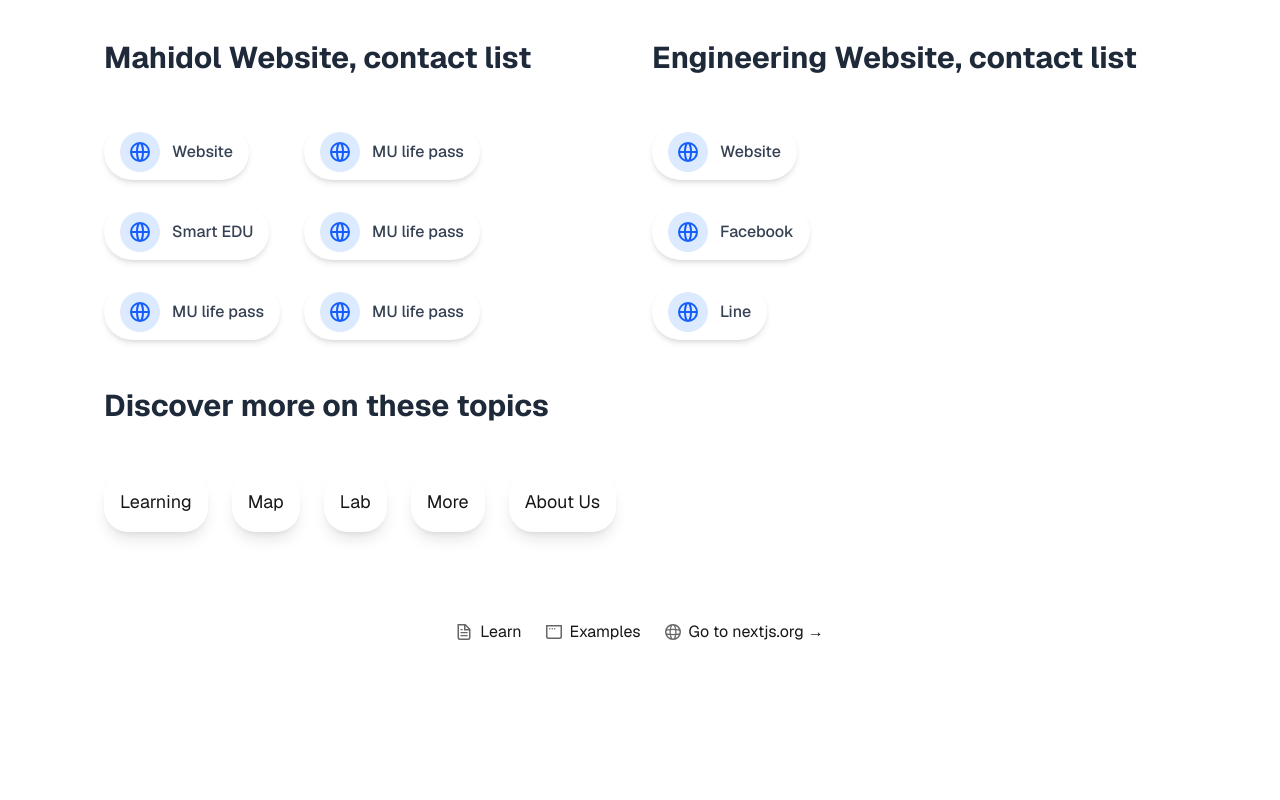
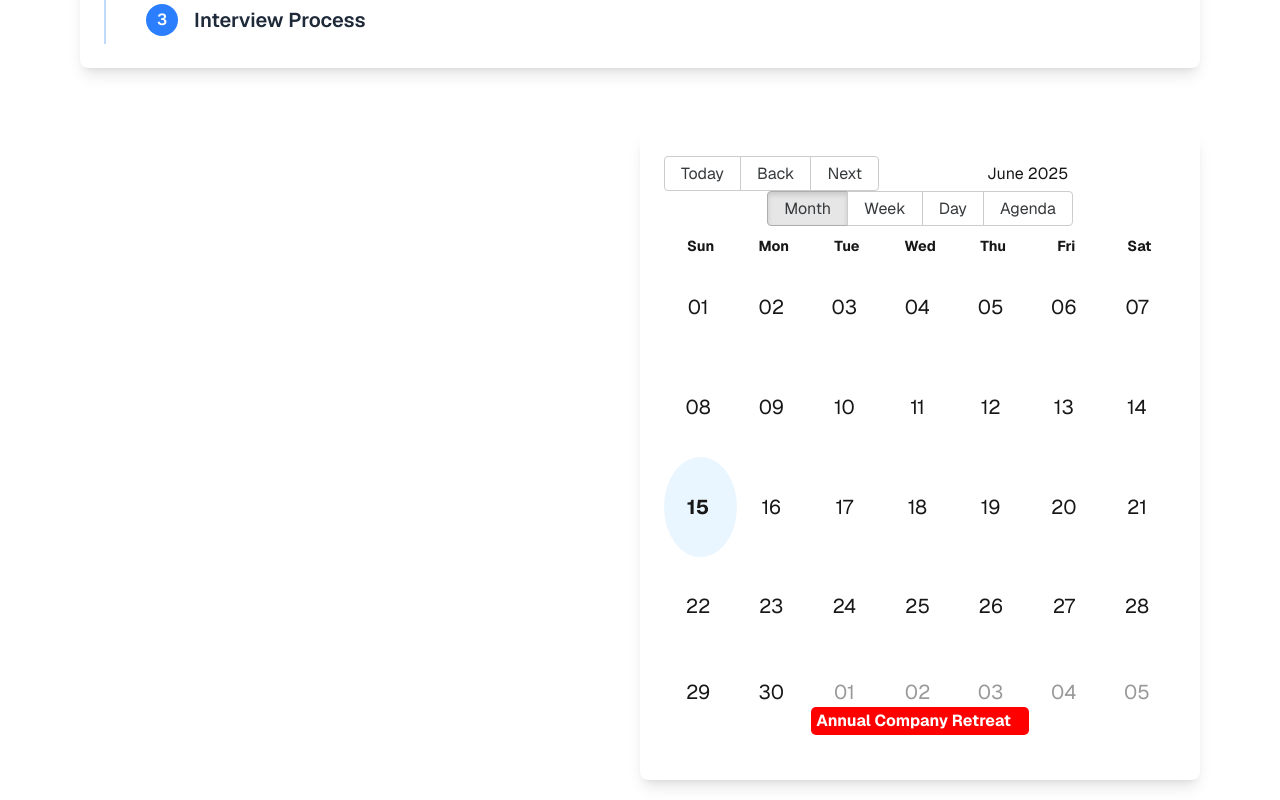
Before and after one commit to Shin1am/bme-guide-website, a Next.js app: page / in a window 1280 px wide. Shown: the part 1100-1900 px from the top of the page. Before the commit the page ends 1824 px from the top, so only its background shows below. Built offline with nearby package versions, Linux system fonts and the light colour scheme.

Commit message:
Add Calendar and first style

```diff
--- /dev/null
+++ b/src/app/components/Calendar.js
@@ -0,0 +1,81 @@
+'use client';
+
+import moment from "moment";
+import { Calendar, momentLocalizer } from "react-big-calendar";
+import 'react-big-calendar/lib/css/react-big-calendar.css';
+import '../components/calendar.css';
+
+const localizer = momentLocalizer(moment);
+
+export default function HomeCalendar({ events}) {
+
+    const eventPropsGetter = (event, start, end, isSelected) => {
+
+        let newStyle = {
+            backgroundColor: event.color, // Use the 'color' property from your event data
+            color: 'white',               // Set text color to white for better contrast
+            borderRadius: '5px',
+            border: 'none',
+            fontWeight: 'bold',
+          };
+
+          return {
+            className: "", // You can add custom classes if needed
+            style: newStyle
+          };
+    };
+
+    const dayPropGetter = (date) => {
+        // Find if there's any event that overlaps with this 'date'
+        const eventOnDay = events.find(event => {
+          // Normalize dates to the start of the day for accurate comparison
+          const eventStart = moment(event.start).startOf('day');
+          const eventEnd = moment(event.end).startOf('day');
+          const checkDate = moment(date).startOf('day');
+
+          // Check if the current 'date' falls within the event's start and end range
+          // This handles multi-day events by coloring all days they span
+          return checkDate.isSameOrAfter(eventStart) && checkDate.isSameOrBefore(eventEnd);
+        });
+
+        if (eventOnDay && eventOnDay.color) {
+          // Use the color from the first event found on this day
+          // Added '33' to the end of the hex code for ~20% opacity, which is good for backgrounds
+          // You can remove '33' if you want a solid background color
+          return {
+            style: {
+              backgroundColor: eventOnDay.color + '33',
+            },
+          };
+        }
+        return {}; // Return empty object if no event for this day, or no specific style
+      };
+
+    return (
+        <div className="bg-white rounded-lg shadow-lg p-6">
+            <div style={{ height: 600 }}> {/* Adjust height as needed */}
+                <Calendar
+                    localizer={localizer}
+                    events={events}
+                    startAccessor="start"
+                    endAccessor="end"
+                    // --- Crucial for Read-Only ---
+                    // defaultDate={new Date('2025-07-01')}
+                    selectable={false} // Disable slot selection
+                    draggableAccessor={() => false} // Disable event dragging
+                    resizableAccessor={() => false} // Disable event resizing
+                    onSelectEvent={null} // Explicitly remove selection handler
+                    onSelectSlot={null} // Explicitly remove slot selection handler
+                    // Optional: Add a general style to prevent pointer interactions on the calendar itself
+                    // style={{ pointerEvents: 'none' }}
+                    // --- Display settings ---
+                    defaultView="month" // Good for an overview
+                    views={['month', 'week', 'day', 'agenda']} // Allow users to switch views
+                    toolbar={true} // Keep navigation toolbar for changing months/views
+                    eventPropGetter={eventPropsGetter}
+                    dayPropGetter={dayPropGetter}
+                />
+            </div>
+        </div>
+    );
+}
--- /dev/null
+++ b/src/app/components/calendar.css
@@ -0,0 +1,36 @@
+.rbc-row-segment,
+.rbc-time-slot,
+.rbc-day-bg,
+.rbc-header,
+.rbc-date-cell,
+.rbc-month-view,
+.rbc-month-row {
+    border: none !important;
+}
+
+.rbc-day-bg {
+
+    border-radius: 100%;
+    width: full;
+    height: full;
+}
+
+.rbc-month-row {
+    display: flex;
+    justify-content: center;
+}
+
+.rbc-date-cell {
+    display: flex;
+    justify-content: center;
+    font-size: 20px;
+    align-items: center;
+}
+
+.rbc-off-range {
+    opacity: 20;
+}
+
+.rbc-off-range-bg {
+    opacity: 0;
+}
--- /dev/null
+++ b/src/app/data/schedule.js
@@ -0,0 +1,58 @@
+export const schedule = [
+    {
+        id: "1",
+        title: "Annual Company Retreat",
+        start: "2025-07-01T09:00:00",
+        end: "2025-07-03T17:00:00",
+        description: "Team building and strategy sessions.",
+        color: "#ff0000"
+      },
+      {
+        id: "2",
+        title: "Q3 Financial Review",
+        start: "2025-09-15T10:00:00",
+        end: "2025-09-15T12:00:00",
+        description: "Review of the third quarter's financial performance.",
+        color: "#33FF57"
+      },
+      {
+        id: "3",
+        title: "Holiday Closure (Christmas)",
+        start: "2025-12-25T00:00:00",
+        end: "2025-12-26T00:00:00", // Ends at start of Dec 26, effectively covering Dec 25
+        description: "Office closed for Christmas.",
+        color: "#3357FF"
+      },
+      {
+        id: "4",
+        title: "New Year Kick-off Meeting",
+        start: "2026-01-06T09:30:00",
+        end: "2026-01-06T11:00:00",
+        description: "Planning for the new year.",
+        color: "#FFC300"
+      },
+      {
+        id: "5",
+        title: "Songkran Festival",
+        start: "2026-04-13T00:00:00",
+        end: "2026-04-16T00:00:00", // Covers 13th, 14th, 15th
+        description: "Traditional Thai New Year festival (Water Festival).",
+        color: "#800080" // Purple
+      },
+      {
+        id: "6",
+        title: "HM The King's Birthday",
+        start: "2026-07-28T00:00:00",
+        end: "2026-07-29T00:00:00", // Covers 28th
+        description: "Public Holiday in Thailand.",
+        color: "#FFD700" // Gold
+      },
+      {
+        id: "7",
+        title: "Chulalongkorn Day",
+        start: "2026-10-23T00:00:00",
+        end: "2026-10-24T00:00:00", // Covers 23rd
+        description: "Public Holiday in Thailand, commemorating King Chulalongkorn.",
+        color: "#4682B4" // SteelBlue
+      }
+]
--- a/src/app/page.js
+++ b/src/app/page.js
@@ -1,25 +1,50 @@
+// pages/index.js (Pages Router)
 'use client';
 import Image from "next/image";
 import Link from "next/link";
 import { useState } from "react";
+import HomeCalendar from "./components/Calendar";
+import { schedule } from "./data/schedule";
 
-export default function Home() {
+
+
+
+export default function Home() { // Receive events as a prop
   const [expandedStep, setExpandedStep] = useState(null);
+
+  const events = schedule.map(event => ({
+    ...event,
+    start: new Date(event.start),
+    end: new Date(event.end)
+  }));
 
   return (
     <div className="min-h-screen p-8 pb-20 sm:p-20 font-[family-name:var(--font-geist-sans)] ">
       <main className="w-full ">
         {/* Hero Section */}
-        <div className="flex flex-col items-start justify-center w-full h-[75vh] gap-6">
+        <div className="flex flex-col items-start justify-center w-full h-[55vh] gap-6">
           <h1 className="text-4xl md:text-5xl lg:text-6xl font-bold px-8 transition-all duration-300">
             <span className="inline-block overflow-hidden whitespace-nowrap border-r-4 border-r-black animate-[typing_3.5s_steps(40,end),blink-caret_.75s_step-end_infinite]">
               Welcome to BME Learning Platform!
             </span>
           </h1>
-          <h2 className="text-2xl md:text-3xl lg:text-4xl font-bold px-8 transition-all duration-300">
+          <h2 className="text-2xl md:text-3x    l lg:text-4xl font-bold px-8 transition-all duration-300">
             Your journey to becoming a better Biomedical Engineer starts here!
           </h2>
         </div>
+
+
+        <div className='flex flex-col gap-8 w-full p-6 mb-20'>
+          <h2 className='text-3xl font-bold text-gray-800 mb-4'>Discover more on these topics</h2>
+          <div className='flex flex-row gap-6 items-start justify-around'>
+            <Link className='text-md bg-white rounded-3xl shadow-lg text-lg w-auto h-auto p-4 hover:shadow-[0_6px_20px_rgba(56,125,255,0.17)] hover:scale-110 transition-all duration-300' href="/learning">Learning</Link>
+            <Link className='text-md bg-white rounded-3xl shadow-lg text-lg w-auto h-auto p-4 hover:shadow-[0_6px_20px_rgba(56,125,255,0.17)] hover:scale-110 transition-all duration-300' href="/map">Map</Link>
+            <Link className='text-md bg-white rounded-3xl shadow-lg text-lg w-auto h-auto p-4 hover:shadow-[0_6px_20px_rgba(56,125,255,0.17)] hover:scale-110 transition-all duration-300' href="/lab">Lab</Link>
+            <Link className='text-md bg-white rounded-3xl shadow-lg text-lg w-auto h-auto p-4 hover:shadow-[0_6px_20px_rgba(56,125,255,0.17)] hover:scale-110 transition-all duration-300' href="/more">More</Link>
+            <Link className='text-md bg-white rounded-3xl shadow-lg text-lg w-auto h-auto p-4 hover:shadow-[0_6px_20px_rgba(56,125,255,0.17)] hover:scale-110 transition-all duration-300' href="/about-us">About Us</Link>
+          </div>
+        </div>
+
 
         {/*learning journey section*/}
         <div className="flex flex-col gap-8 w-full p-6 bg-white rounded-lg shadow-lg">
@@ -81,6 +106,13 @@ export default function Home() {
             ))}
           </div>
         </div>
+
+        {/* --- Calendar Section --- */}
+        <div className="ml-[50%] justify-end items-end mt-16 w-[50%]">
+          <HomeCalendar events={events} />
+        </div>
+        {/* --- End Calendar Section --- */}
+
 
         {/*Mahidol Website, contact list*/}
         <div className = "flex flex-row gap-6 w-full h-auto p-6 mt-15">
@@ -187,17 +219,6 @@ export default function Home() {
 
         </div>
 
-        <div className='flex flex-col gap-8 w-full p-6'>
-          <h2 className='text-3xl font-bold text-gray-800 mb-4'>Discover more on these topics</h2>
-          <div className='flex flex-row gap-6 items-start'>
-            <Link className='text-md bg-white rounded-3xl shadow-lg text-lg w-auto h-auto p-4 hover:shadow-[0_6px_20px_rgba(56,125,255,0.17)] hover:scale-110 transition-all duration-300' href="/learning">Learning</Link>
-            <Link className='text-md bg-white rounded-3xl shadow-lg text-lg w-auto h-auto p-4 hover:shadow-[0_6px_20px_rgba(56,125,255,0.17)] hover:scale-110 transition-all duration-300' href="/map">Map</Link>
-            <Link className='text-md bg-white rounded-3xl shadow-lg text-lg w-auto h-auto p-4 hover:shadow-[0_6px_20px_rgba(56,125,255,0.17)] hover:scale-110 transition-all duration-300' href="/lab">Lab</Link>
-            <Link className='text-md bg-white rounded-3xl shadow-lg text-lg w-auto h-auto p-4 hover:shadow-[0_6px_20px_rgba(56,125,255,0.17)] hover:scale-110 transition-all duration-300' href="/more">More</Link>
-            <Link className='text-md bg-white rounded-3xl shadow-lg text-lg w-auto h-auto p-4 hover:shadow-[0_6px_20px_rgba(56,125,255,0.17)] hover:scale-110 transition-all duration-300' href="/about-us">About Us</Link>
-          </div>
-        </div>
-
       </main>
 
 
```
Also changed, not shown: package.json (+6 -4 lines), 1 other file (tests, documents, lock files or other folders).
